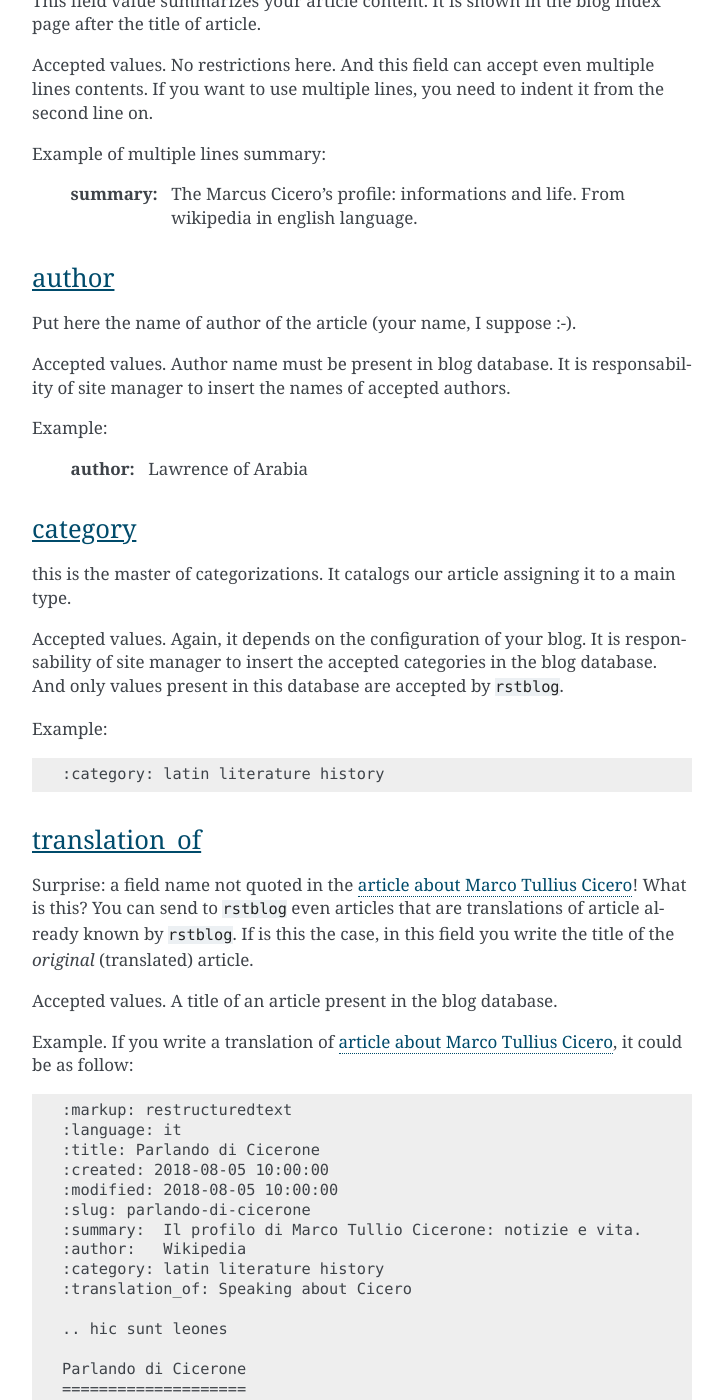
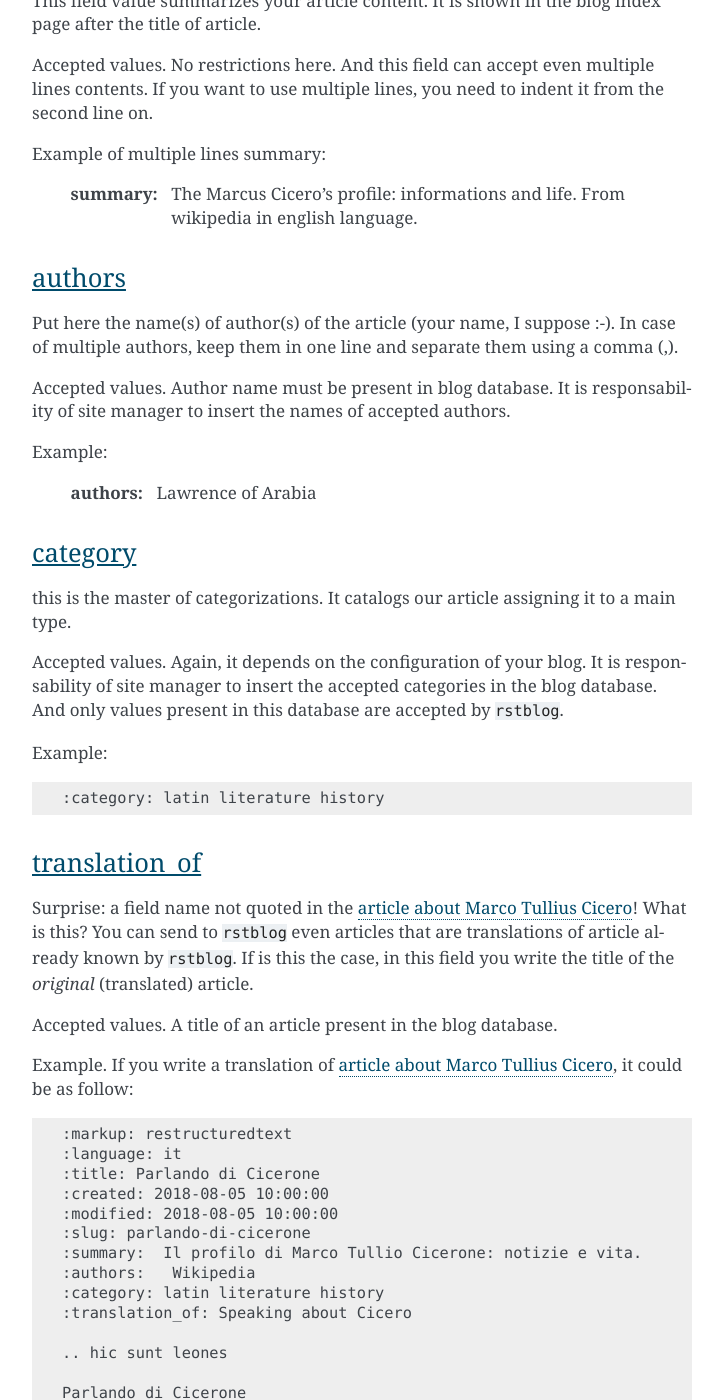
Before and after one commit to l-dfa/base_rstblog, a Sphinx documentation site: the page built from docs/source/author_manual/author_manual.rst, in a window 1280 px wide and 1400 px high, scrolled down 3796 px. Shown: the whole window, without its empty margins (388-1111 px from the left). Built offline with Sphinx 7.4.7, drawn with Linux system fonts in a browser that asks for light colours; some of the changed text lies outside the part shown.

Commit message:
chg author_manual: now it refers to field authors (plural), not author (singular)

```diff
--- a/docs/source/author_manual/author_manual.rst
+++ b/docs/source/author_manual/author_manual.rst
@@ -40,7 +40,7 @@ wikipedia. It's written using reST:
   :modified: 2018-08-05 10:00:00
   :slug: speaking-about-cicero
   :summary:  The Marcus Cicero's profile: informations and life.
-  :author:   Wikipedia
+  :authors:   Wikipedia
   :category: latin literature history
 
   .. hic sunt leones
@@ -182,17 +182,19 @@ Example of multiple lines summary:
   :summary:  The Marcus Cicero's profile: informations and life. From
       wikipedia in english language.
 
-author
+authors
 ^^^^^^^
 
-Put here the name of author of the article (your name, I suppose :-).
+Put here the name(s) of author(s) of the article (your name, I suppose :-).
+In case of multiple authors, keep them in one line and separate them using a
+comma (,).
 
 Accepted values. Author name must be present in blog database. It is
 responsability of site manager to insert the names of accepted authors.
 
 Example:
 
-  :author:   Lawrence of Arabia
+  :authors:   Lawrence of Arabia
 
 category
 ^^^^^^^^
@@ -231,7 +233,7 @@ it could be as follow:
   :modified: 2018-08-05 10:00:00
   :slug: parlando-di-cicerone
   :summary:  Il profilo di Marco Tullio Cicerone: notizie e vita.
-  :author:   Wikipedia
+  :authors:   Wikipedia
   :category: latin literature history
   :translation_of: Speaking about Cicero
 
@@ -346,4 +348,4 @@ Thank you to read it. We hope you enjoy it.
 
 .. [#] Note the use of the full name of the sintax type.
 
-..[#] Or directly type it, if you remember its full path and name.
+.. [#] Or directly type it, if you remember its full path and name.
--- a/docs/source/programmer_manual/programmer_manual.rst
+++ b/docs/source/programmer_manual/programmer_manual.rst
@@ -5,7 +5,7 @@ programmer manual
 =================
 
 .. contents:: programmer manual table of contents
-   :depth:
+   :depth: 2
 
 
 
```
Also changed, not shown: other parts of docs/source/author_manual/author_manual.rst (+1 -1 lines).
